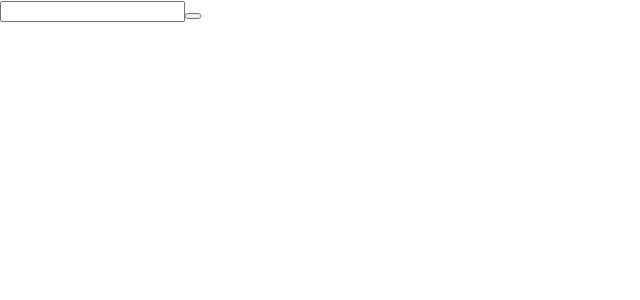
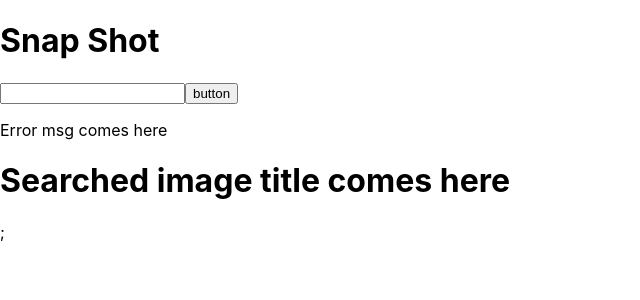
Before and after one commit to shvrekhan/snap-shot, a React (Create React App) app: page / in a window 1280 px wide. Shown: the top 300 px of the page, without its empty margins (0-640 px from the left). Built offline with nearby package versions, Linux system fonts and the light colour scheme.

Commit message:
api added for the image fetch

```diff
--- a/src/components/searchBar.js
+++ b/src/components/searchBar.js
@@ -1,15 +1,85 @@
 import React from "react";
+import Header from "./header";
+import TagNames from "./tags";
 
 class SearchBar extends React.Component {
+    constructor(props) {
+        super(props);
+        this.state = {
+            isLoading: false,
+            searchValue: "",
+            recivedPhotos: [],
+            photoFetchFailed: "",
+            Error: null,
+
+        };
+        this.API_KEY = "3f4b8aebd9d352fa0701390939eb9df6";
+    }
+
+    inputEvent = (event) => {
+        this.setState({
+            searchValue: event.target.value
+        })
+        this.searchImages();
+        // console.log(this.state.searchValue);
+    }
+    searchImages = () => {
+        fetch(`https://api.flickr.com/services/rest/?method=flickr.photos.search&api_key=${this.API_KEY}&tags=${this.state.searchValue}&per_page=25&format=json&nojsoncallback=1`)
+            .then((response) => {
+                return response.json();
+            })
+            .then((data) => {
+                let photoArr = data.photos.photo.map((currentPhoto) => {
+                    let photoUrl = `https://live.staticflickr.com/${currentPhoto.server}/${currentPhoto.id}_${currentPhoto.secret}_q.jpg`;
+                    return photoUrl;
+                })
+                this.setState({
+                    recivedPhotos: photoArr
+                })
+                // console.log(this.state.recivedPhotos);
+            })
+            .catch((error) => {
+                console.log(error);
+            })
+    }
+
+    submit = (event) => {
+        event.preventDefault();
+        this.setState({
+            searchValue: event.target.textContent
+        })
+        console.log(this.state.searchValue);
+        this.searchImages();
+    }
+
+
+
     render() {
         return (
             <>
-                <div>
-                    <from>
-                        <input></input>
-                        <button></button>
-                    </from>
+                <Header />
+                <form onSubmit={this.submit}>
+                    <input
+                        onChange={this.inputEvent}
+                        value={this.state.searchValue}
+                    ></input>
+                    <button type="submit">button</button>
+                </form>
+
+                <p>Error msg comes here</p>
+
+                <h1>Searched image title comes here</h1>
+                {console.log(this.state.recivedPhotos.length)};
+                <div className="image-section" >
+                    {this.state.recivedPhotos.map((photo) => {
+                        return (
+                            <img src="https://live.staticflickr.com/65535/51828731574_e0debf0a22_q.jpg" />
+                        )
+
+                    })}
                 </div>
+
+
             </>
         )
     }
```
